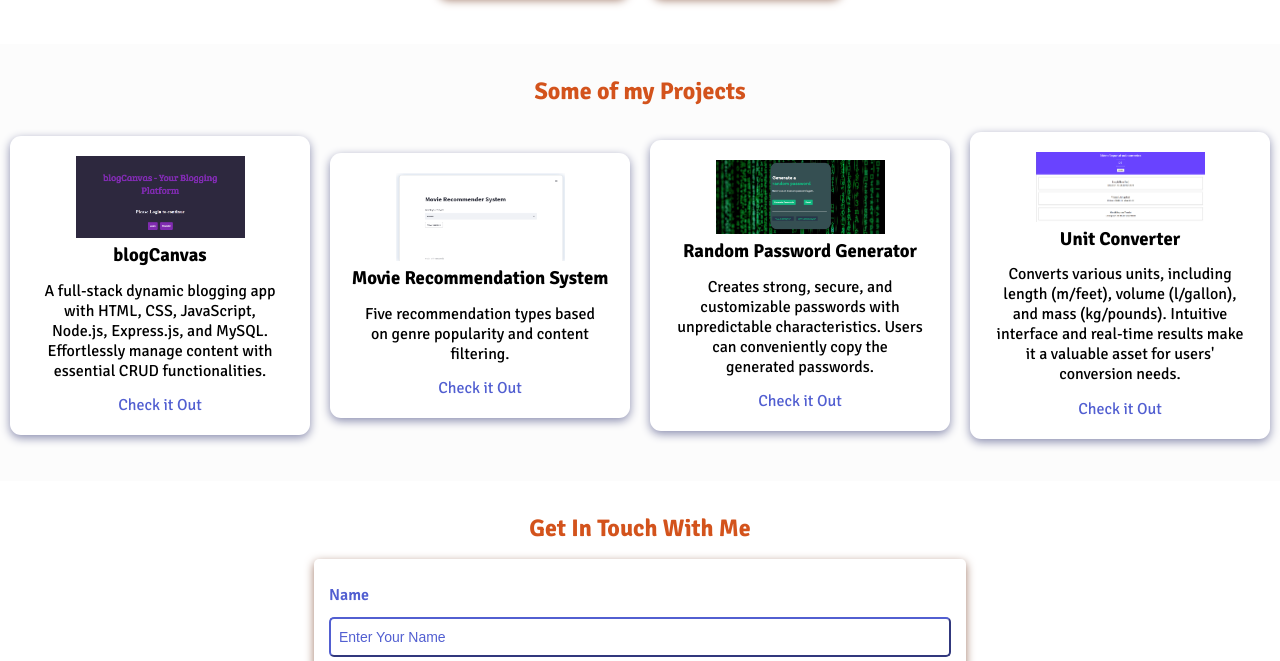
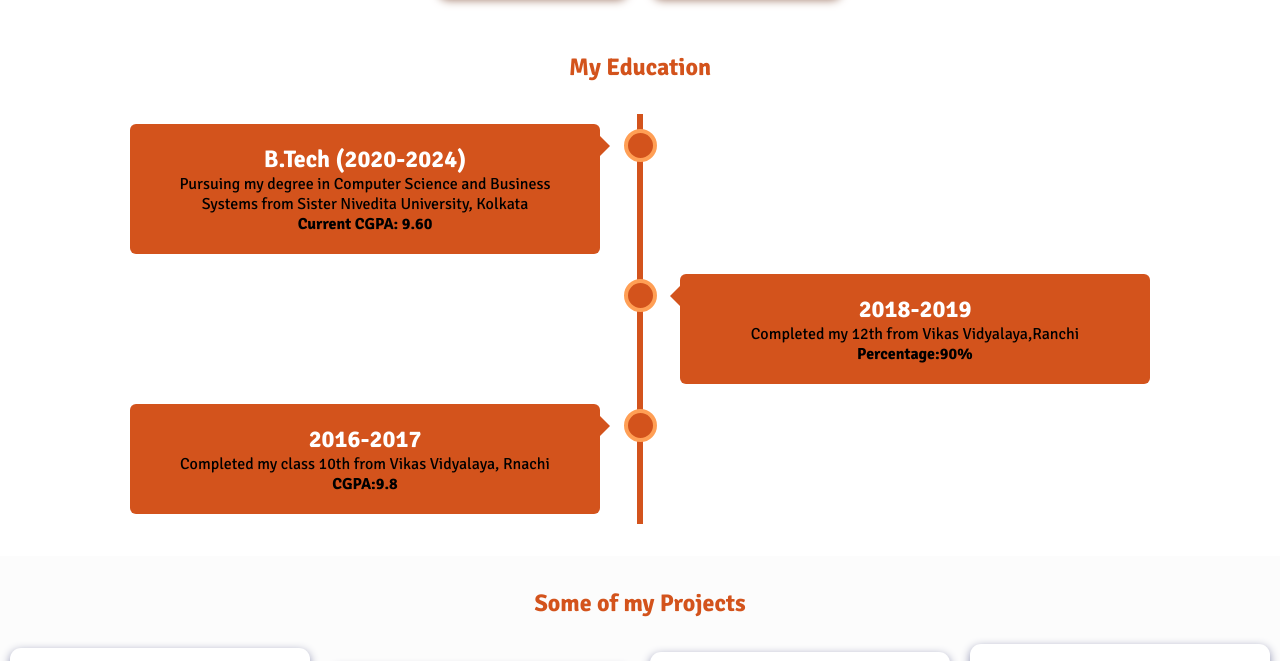
Before and after one commit to prachi1710/portfolio_prachi, a plain HTML site: page index.html in a window 1280 px wide. Shown: the part 1296-1957 px from the top of the page. Drawn offline with nearby package versions, Linux system fonts and the light colour scheme.

Commit message:
updated education

```diff
--- a/assets/css/styles.css
+++ b/assets/css/styles.css
@@ -350,6 +350,134 @@ footer {
   height: 3rem;
 }
 
-@media screen and (max-width: 720px) {
-  /*changes reflects on screen with a width of 720px and below*/
+.education{
+  max-width: 68.75rem;
+  margin: auto;
+  text-align: center;
+  margin-top: 2.5rem;
+  margin-bottom: 2rem;
+
 }
+.timeline {
+  position: relative;
+  max-width: 1200px;
+  margin: 0 auto;
+}
+
+/* The actual timeline (the vertical ruler) */
+.timeline::after {
+  content: '';
+  position: absolute;
+  width: 6px;
+  background-color: var(--secondary-color);
+  top: 0;
+  bottom: 0;
+  left: 50%;
+  margin-left: -3px;
+}
+
+/* Container around content */
+.container {
+  padding: 10px 40px;
+  position: relative;
+  background-color: inherit;
+  width: 50%;
+}
+
+/* The circles on the timeline */
+.container::after {
+  content: '';
+  position: absolute;
+  width: 25px;
+  height: 25px;
+  right: -17px;
+  background-color: var(--secondary-color);
+  border: 4px solid #FF9F55;
+  top: 15px;
+  border-radius: 50%;
+  z-index: 1;
+}
+
+/* Place the container to the left */
+.left {
+  left: 0;
+}
+
+/* Place the container to the right */
+.right {
+  left: 50%;
+}
+
+/* Add arrows to the left container (pointing right) */
+.left::before {
+  content: " ";
+  height: 0;
+  position: absolute;
+  top: 22px;
+  width: 0;
+  z-index: 1;
+  right: 30px;
+  border: medium solid var(--secondary-color);
+  border-width: 10px 0 10px 10px;
+  border-color: transparent transparent transparent var(--secondary-color);
+}
+
+/* Add arrows to the right container (pointing left) */
+.right::before {
+  content: " ";
+  height: 0;
+  position: absolute;
+  top: 22px;
+  width: 0;
+  z-index: 1;
+  left: 30px;
+  border: medium solid var(--secondary-color);
+  border-width: 10px 10px 10px 0;
+  border-color: transparent var(--secondary-color) transparent transparent;
+}
+
+/* Fix the circle for containers on the right side */
+.right::after {
+  left: -16px;
+}
+
+/* The actual content */
+.content {
+  padding: 20px 30px;
+  background-color: var(--secondary-color);
+  position: relative;
+  border-radius: 6px;
+}
+
+/* Media queries - Responsive timeline on screens less than 600px wide */
+@media screen and (max-width: 600px) {
+/* Place the timelime to the left */
+  .timeline::after {
+    left: 31px;
+  }
+
+/* Full-width containers */
+  .container {
+    width: 100%;
+    padding-left: 70px;
+    padding-right: 25px;
+  }
+
+/* Make sure that all arrows are pointing leftwards */
+  .container::before {
+    left: 60px;
+    border: medium solid white;
+    border-width: 10px 10px 10px 0;
+    border-color: transparent white transparent transparent;
+  }
+
+/* Make sure all circles are at the same spot */
+  .left::after, .right::after {
+    left: 15px;
+  }
+
+/* Make all right containers behave like the left ones */
+  .right {
+    left: 0%;
+  }
+}
--- a/index.html
+++ b/index.html
@@ -40,6 +40,7 @@
         <ul class="navigation">
           <li><a href="#about" class="nav-link">About</a></li>
           <li><a href="#skills" class="nav-link">Skills</a></li>
+          <li><a href="#education" class="nav-link">Education</a></li>
           <li><a href="#projects" class="nav-link">Projects</a></li>
           <li><a href="#contact" class="nav-link">Contact</a></li>
         </ul>
@@ -146,6 +147,35 @@
           </div>
         </div>
       </section>
+    <!--Education-->
+
+    <section class="education" id="education">
+      <h2 class="education">My Education</h2>
+      <div class="timeline">
+        <div class="container left">
+          <div class="content">
+            <h2 style="color: white;">B.Tech (2020-2024)</h2>
+            <p>Pursuing my degree in Computer Science and Business Systems from Sister Nivedita University, Kolkata</p>
+            <p style="font-weight: bold;">Current CGPA: 9.60</p>
+          </div>
+        </div>
+        <div class="container right">
+          <div class="content">
+            <h2 style="color: white;">2018-2019</h2>
+            <p>Completed my 12th from Vikas Vidyalaya,Ranchi </p>
+            <p style="font-weight: bold;">Percentage:90%</p>
+          </div>
+        </div>
+        <div class="container left">
+          <div class="content">
+            <h2 style="color: white;">2016-2017</h2>
+            <p>Completed my class 10th from Vikas Vidyalaya, Rnachi</p>
+            <p style="font-weight: bold;">CGPA:9.8</p>
+          </div>
+        </div>
+      </div>
+
+    </section>
 
     <!-- Projects section -->
 
```
